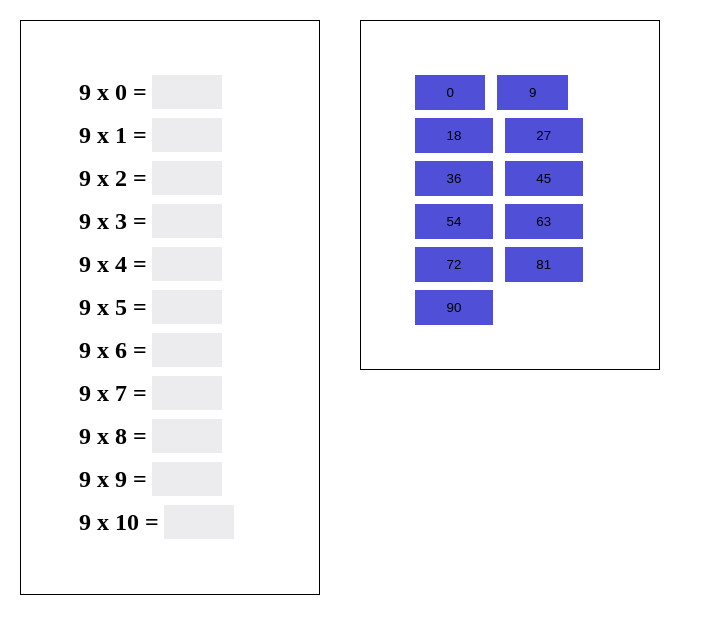
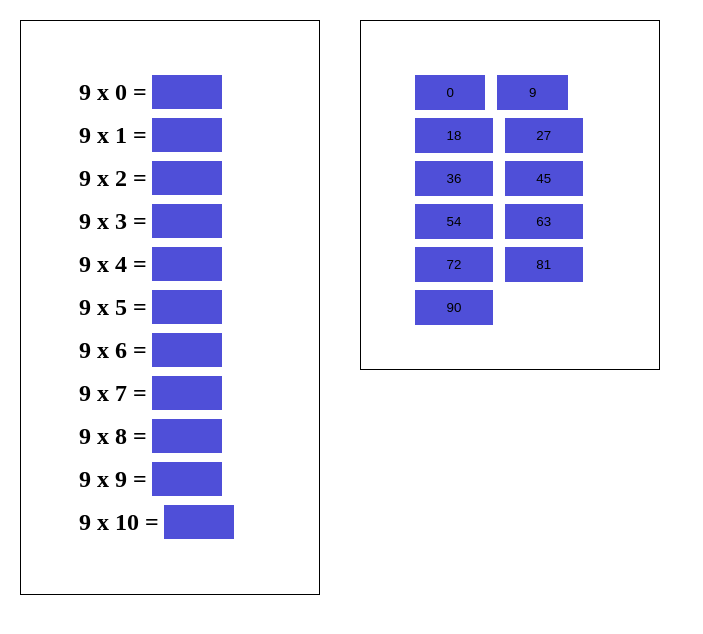
Before and after one commit to ANNEMARIE05/multiplyTable, a plain HTML site: page index.html in a window 1280 px wide. Shown: the whole page, without its empty margins (0-703 px from the left). Drawn offline with Linux system fonts and the light colour scheme.

Commit message:
commit trois

```diff
--- a/style.css
+++ b/style.css
@@ -34,7 +34,7 @@ button {
 span {
     margin: 5px;
     padding: 4px 35px;
-    background-color: rgb(236, 236, 238);
+    background-color: rgb(79, 79, 216);
 }
 
 .addbtn {
```
